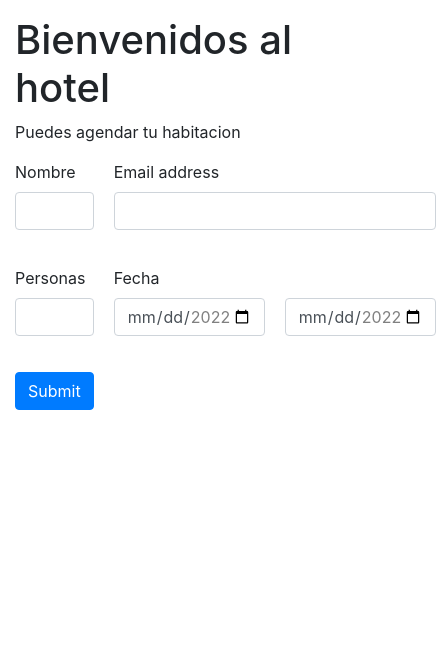
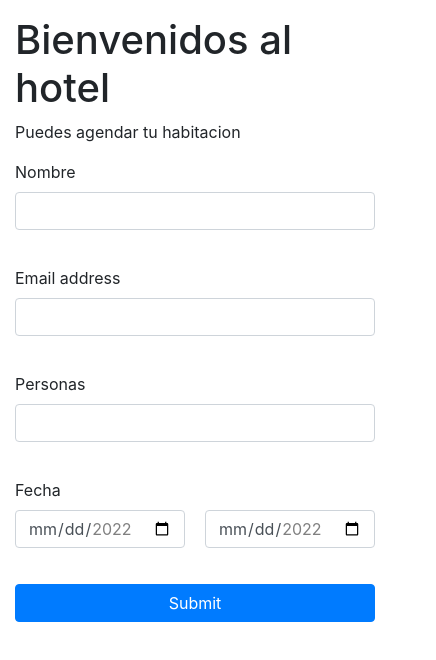
Before and after one commit to jcamilodev1/hotelSimpleDashboard, a React (Create React App) app: page / in a window 390 px wide. Shown: the top 660 px of the page, 436 px wide, since content can reach past the window. Built offline with nearby package versions, Linux system fonts and the light colour scheme.

Commit message:
mobily query css

```diff
--- a/src/views/booking/Index.css
+++ b/src/views/booking/Index.css
@@ -8,3 +8,8 @@ form .date{
   grid-template-columns: 1fr 1fr;
   grid-gap: 20px;
 }
+@media (max-width: 700px) {
+  form{
+    grid-template-columns: 1fr;
+  }
+}
```
